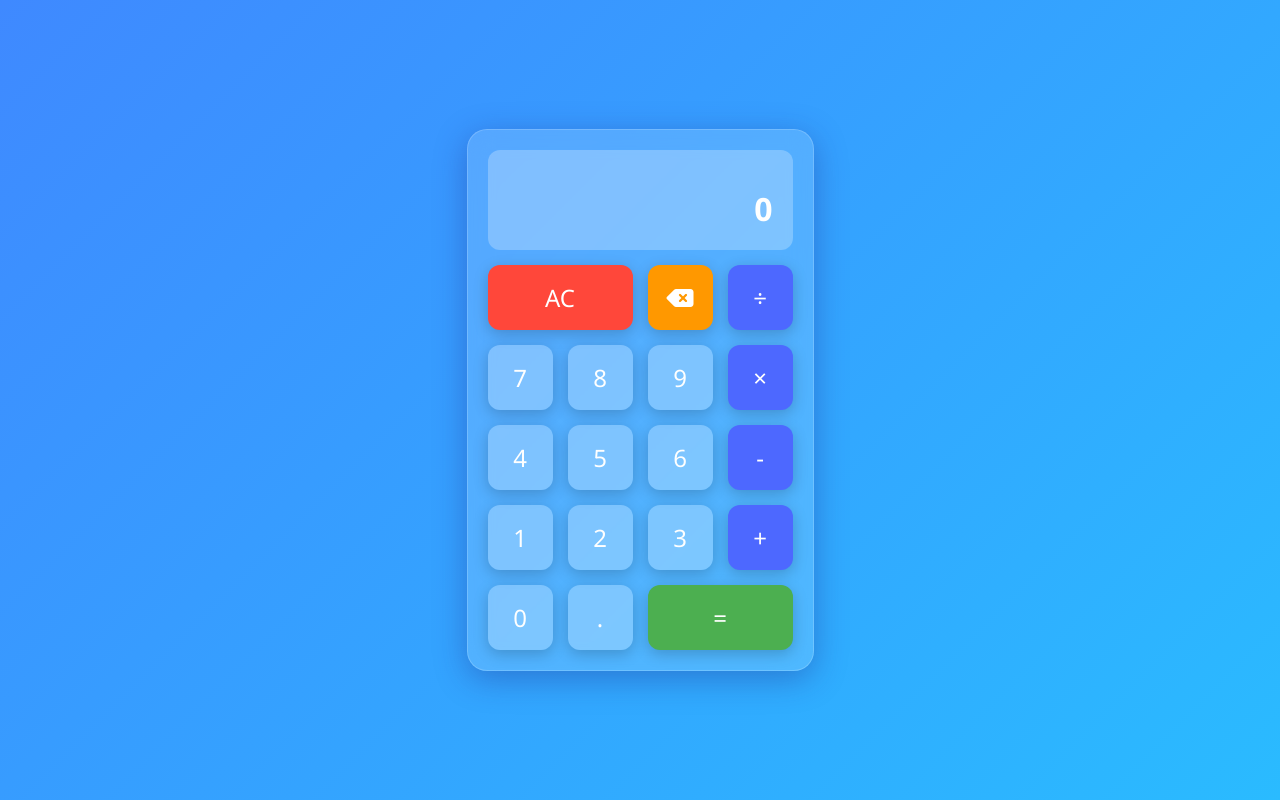
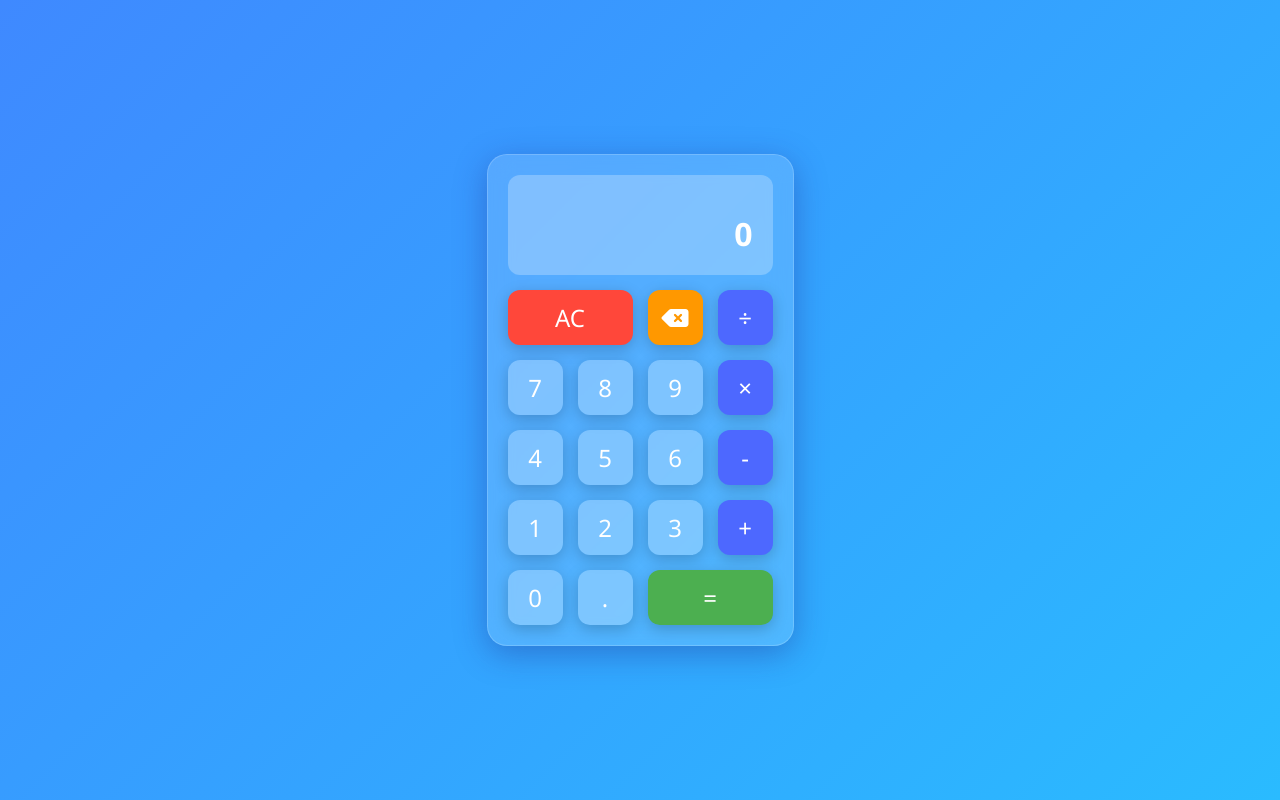
Before and after one commit to MohammedThouseefM/web-Calculater, a plain HTML site: page index.html in a window 1280 px wide. Drawn offline with Linux system fonts and the light colour scheme.

Commit message:
button size change

```diff
--- a/style.css
+++ b/style.css
@@ -22,8 +22,8 @@ body {
     padding: 20px;
     box-shadow: 0 8px 32px rgba(31, 38, 135, 0.37);
     display: grid;
-    grid-template-columns: repeat(4, 65px);
-    grid-template-rows: minmax(100px, auto) repeat(5, 65px);
+    grid-template-columns: repeat(4, 55px);
+    grid-template-rows: minmax(100px, auto) repeat(5, 55px);
     gap: 15px;
     border: 1px solid rgba(255, 255, 255, 0.18);
 }
```
